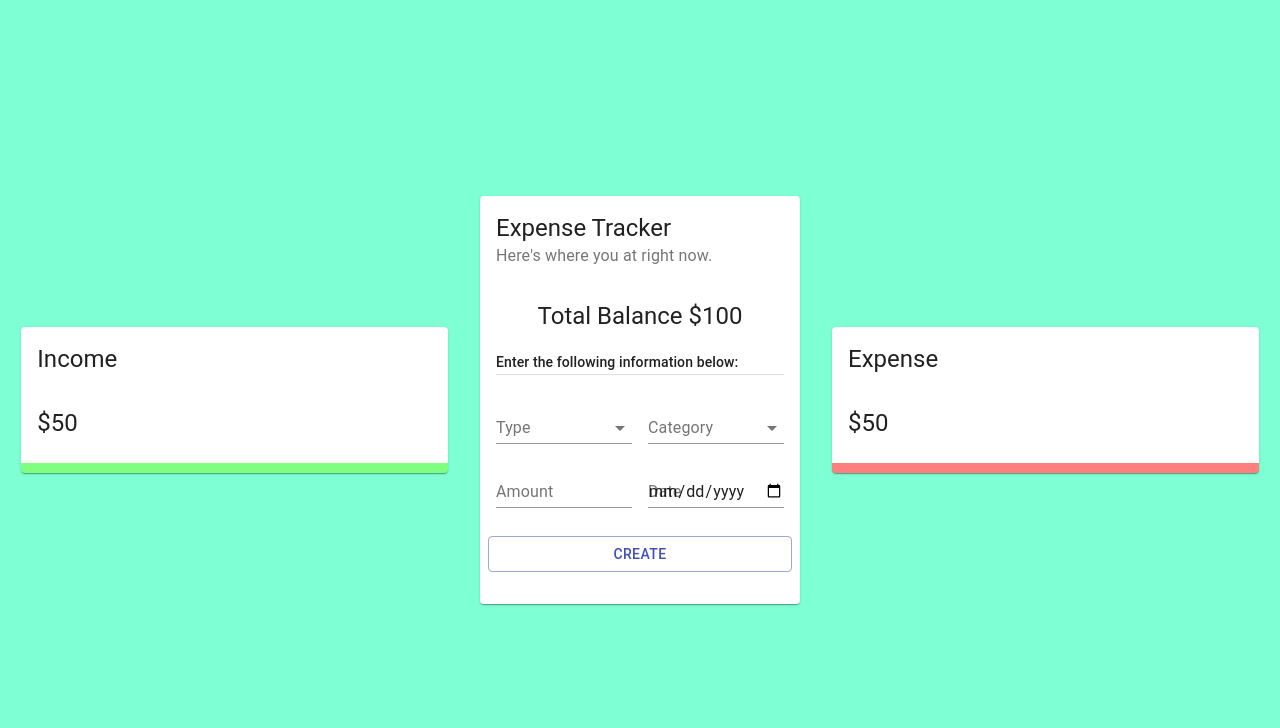
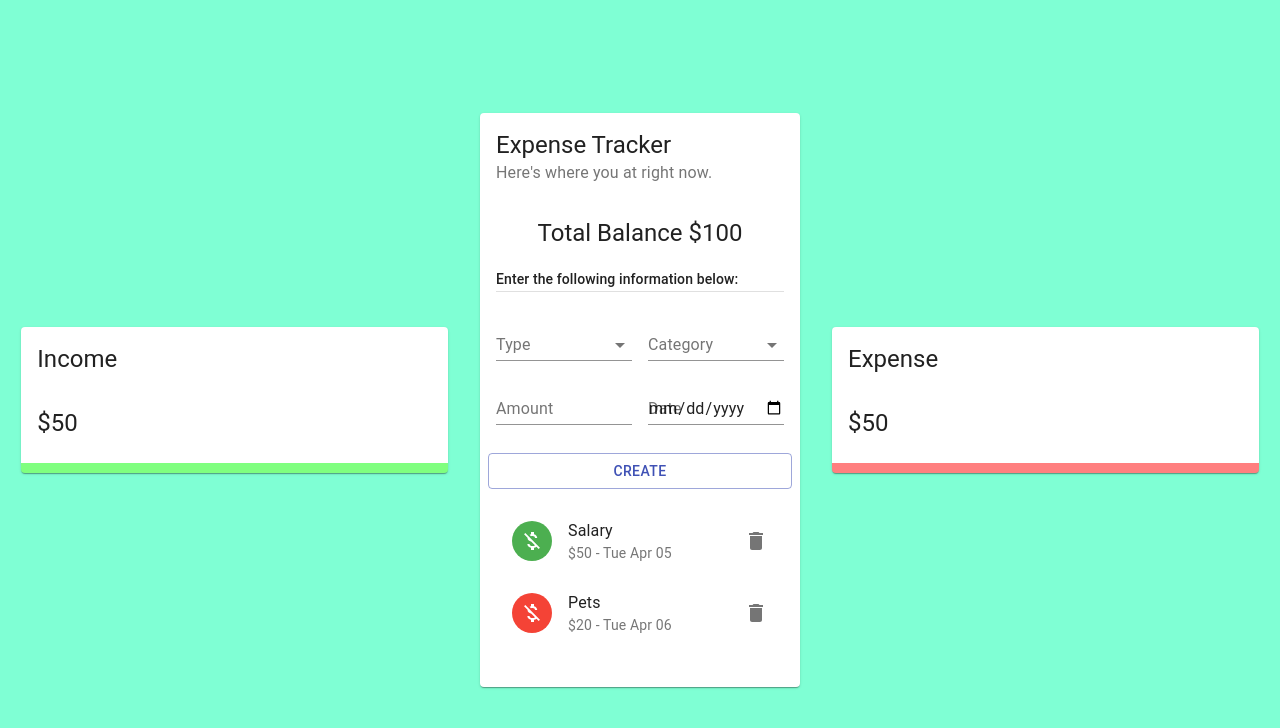
Before and after one commit to patriciaong977/budgetmaster, a React (Create React App) app: page / in a window 1280 px wide. Shown: the top 728 px of the page. Built offline with nearby package versions, Linux system fonts and the light colour scheme.

Commit message:
implemented list in main card

```diff
--- /dev/null
+++ b/src/components/Main/List/List.jsx
@@ -0,0 +1,49 @@
+import React from 'react';
+
+import {
+  List as MUIList, ListItem, ListItemAvatar, ListItemText, Avatar,
+  ListItemSecondaryAction, IconButton, Slide
+} from '@material-ui/core'; // have to rename List
+import { Delete, MoneyOff } from '@material-ui/icons';
+
+import useStyles from './styles';
+
+const List = () => {
+  const classes = useStyles();
+  // Transaction Array
+  const transactions = [
+    { id: 1, type: "Income", category: 'Salary', amount: 50, date: "Tue Apr 05" },
+    { id: 2, type: "Expense", category: 'Pets', amount: 20, date: "Tue Apr 06" },
+    { id: 3, type: "Income", category: 'Business', amount: 150, date: "Tue Apr 07" },
+  ];
+  return (
+    <MUIList dense={false} className={classes.list}>
+      {transactions.map((transaction) => (
+        <Slide direction="down" in mountOnEnter unmountOnExit
+          key={transaction.id}>
+          <ListItem>
+            <ListItemAvatar>
+              <Avatar className={transaction.type == 'Income' ?
+                classes.avatarIncome : classes.avatarExpense}>
+                <MoneyOff />
+              </Avatar>
+            </ListItemAvatar>
+
+            {/*${} - enable dynamic syntax */}
+            <ListItemText primary={transaction.category}
+              secondary={`$${transaction.amount} - ${transaction.date}`} />
+
+            <ListItemSecondaryAction>
+              <IconButton edge="end" aria-label="delete" onClick="">
+                <Delete />
+              </IconButton>
+            </ListItemSecondaryAction>
+
+          </ListItem>
+        </Slide>
+      ))}
+    </MUIList>
+  )
+}
+
+export default List
--- /dev/null
+++ b/src/components/Main/List/styles.js
@@ -0,0 +1,17 @@
+import { makeStyles } from '@material-ui/core/styles';
+import { red, green } from '@material-ui/core/colors';
+
+export default makeStyles((theme) => ({
+  avatarIncome: {
+    color: '#fff',
+    backgroundColor: green[500],
+  },
+  avatarExpense: {
+    color: theme.palette.getContrastText(red[500]),
+    backgroundColor: red[500],
+  },
+  list: {
+    maxHeight: '150px',
+    overflow: 'auto',
+  },
+}));
--- a/src/components/Main/Main.jsx
+++ b/src/components/Main/Main.jsx
@@ -4,6 +4,7 @@
 
 import useStyles from './styles';
 import Form from './Form/Form';
+import List from './List/List';
 
 const Main = () => {
   const classes = useStyles(); // Use it as a hook.
@@ -27,7 +28,8 @@
       <CardContent className={classes.cardContent}>
         <Grid container spacing={2}>
           <Grid item xs={12}>
-            {/* <List /> */}
+            {/* List */}
+            <List />
           </Grid>
         </Grid>
       </CardContent>
```
Also changed, not shown: src/context/context.js (added).
